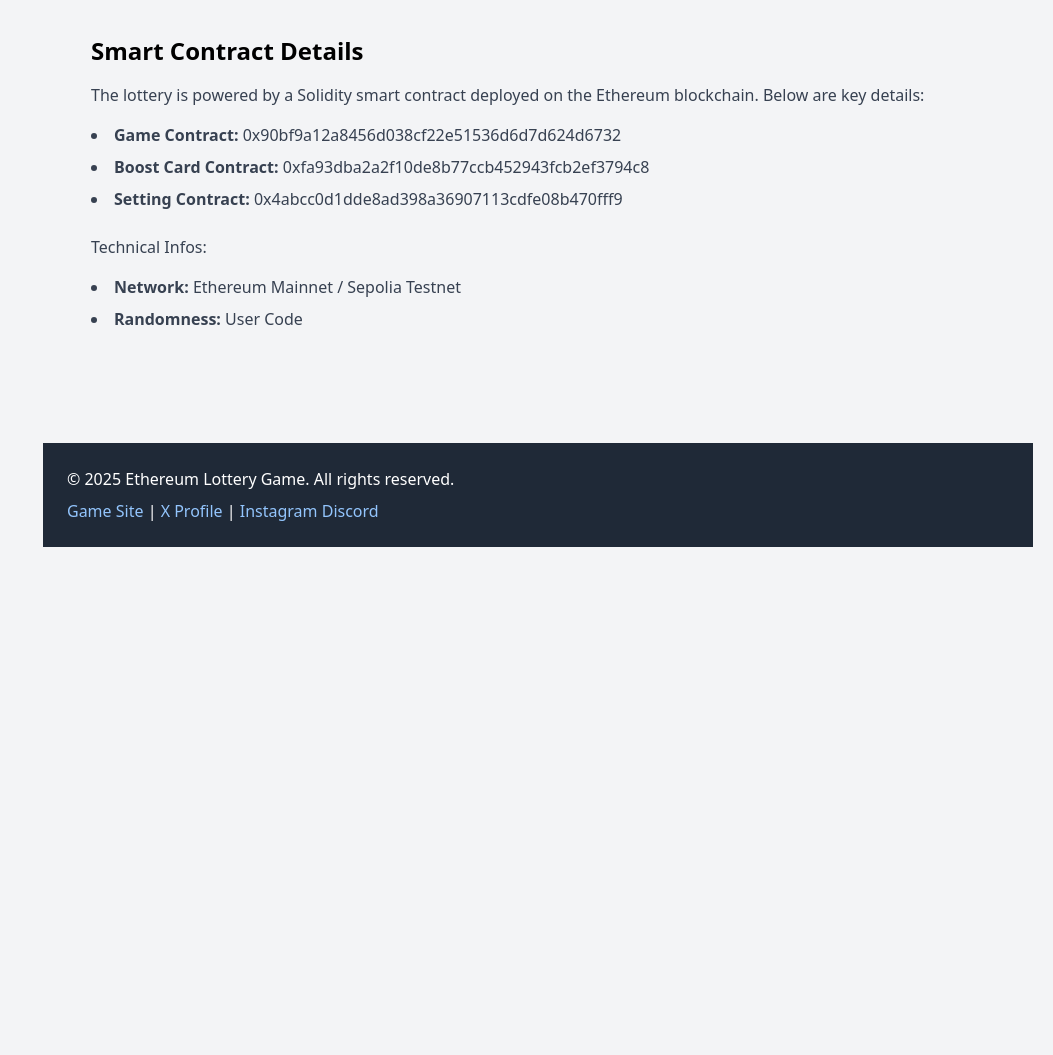
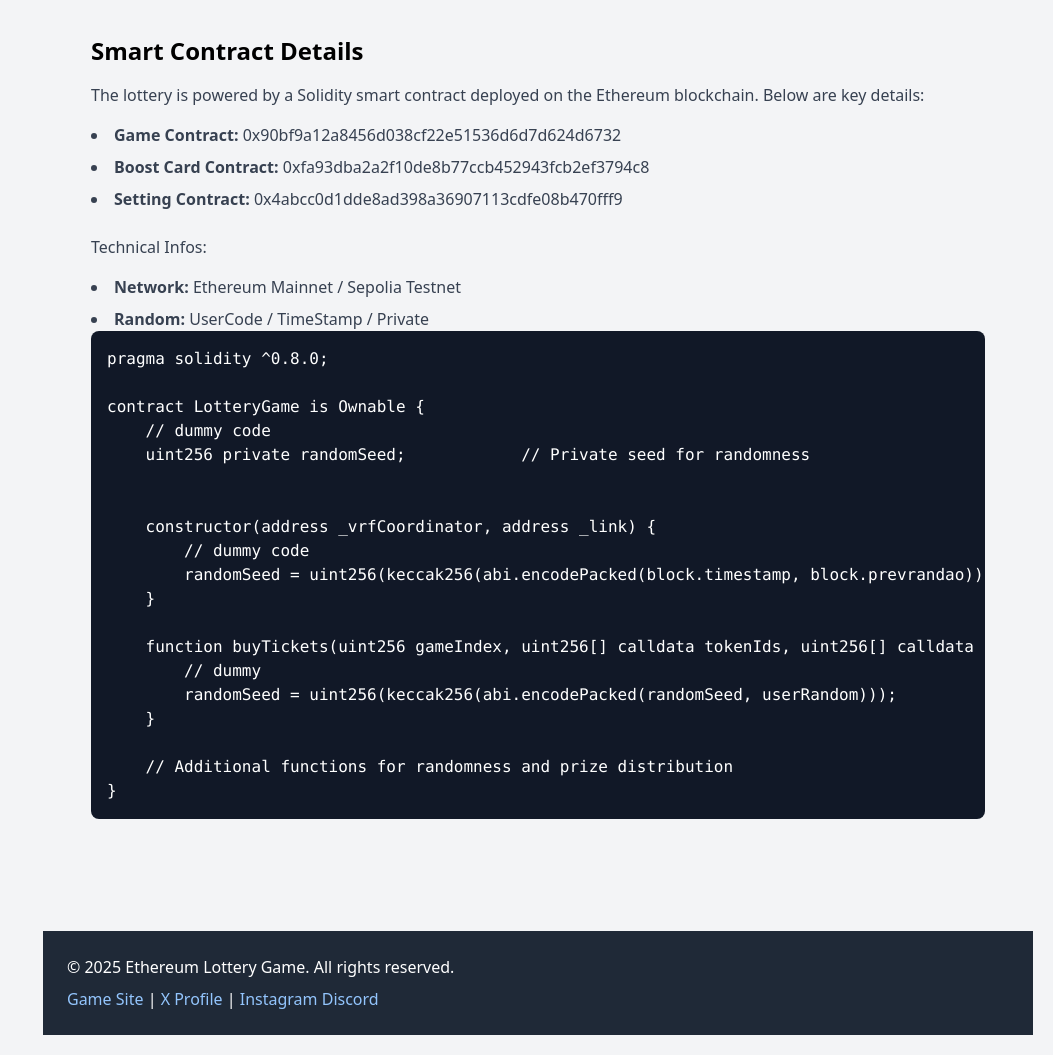
Before and after one commit to freedevm/eth-lottery-game-docs, a plain HTML site: page index.html in a window 1280 px wide. Shown: the part 10250-11305 px from the top of the page, without its empty margins (227-1280 px from the left). Before the commit the page ends 10817 px from the top, so only its background shows below. Drawn offline with nearby package versions, Linux system fonts and the light colour scheme.

Commit message:
added random

```diff
--- a/index.html
+++ b/index.html
@@ -165,8 +165,30 @@
                     </p>
                     <ul class="list-disc list-inside text-gray-700 space-y-2">
                         <li><strong>Network:</strong> Ethereum Mainnet / Sepolia Testnet</li>
-                        <li><strong>Randomness:</strong> User Code</li>
+                        <li><strong>Random:</strong> UserCode / TimeStamp / Private</li>
                     </ul>
+
+<pre class="bg-gray-900 text-white p-4 rounded-lg overflow-x-auto">
+pragma solidity ^0.8.0;
+
+contract LotteryGame is Ownable {
+    // dummy code
+    uint256 private randomSeed;            // Private seed for randomness
+
+
+    constructor(address _vrfCoordinator, address _link) {
+        // dummy code
+        randomSeed = uint256(keccak256(abi.encodePacked(block.timestamp, block.prevrandao)));
+    }
+
+    function buyTickets(uint256 gameIndex, uint256[] calldata tokenIds, uint256[] calldata counts, uint256 userRandom) external payable {
+        // dummy
+        randomSeed = uint256(keccak256(abi.encodePacked(randomSeed, userRandom)));
+    }
+
+    // Additional functions for randomness and prize distribution
+}
+</pre>
                 </main>
             </section>
         </main>
```
